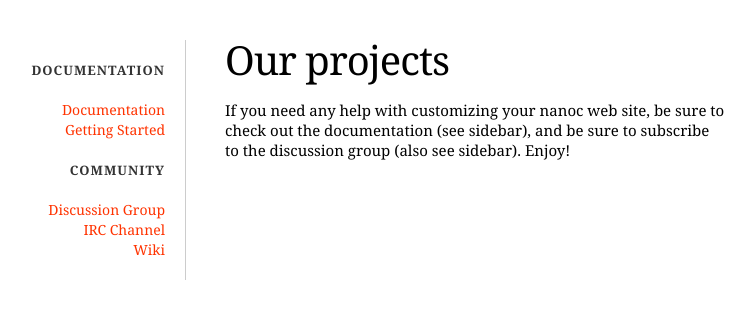
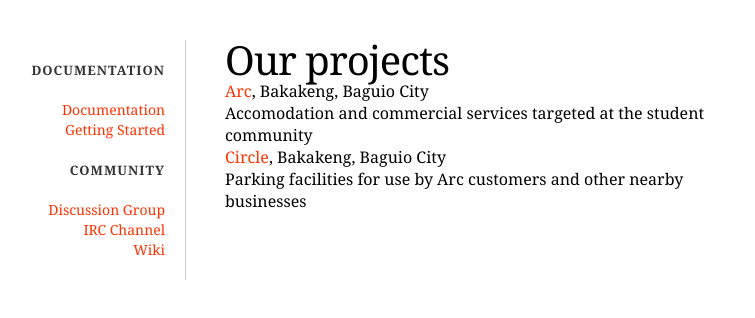
Before and after one commit to ecodevelopment/ecodevelopment.ph, a plain HTML site: page projects/index.html in a window 1280 px wide. Shown: the whole page, without its empty margins (55-810 px from the left). Drawn offline with Linux system fonts and the light colour scheme.

Commit message:
Website update at 2014-09-10 15:50:02

```diff
--- a/projects/index.html
+++ b/projects/index.html
@@ -12,7 +12,12 @@
     <div id="main">
       <h1>Our projects</h1>
 
-<p>If you need any help with customizing your nanoc web site, be sure to check out the documentation (see sidebar), and be sure to subscribe to the discussion group (also see sidebar). Enjoy!</p>
+<dl>
+	<dt><a href="http://arc.ph/">Arc</a>, Bakakeng, Baguio City</dt>
+	<dd>Accomodation and commercial services targeted at the student community<dd>
+	<dt><a href="http://circle.ph/">Circle</a>, Bakakeng, Baguio City</dt>
+	<dd>Parking facilities for use by Arc customers and other nearby businesses</dd>
+</dl>
 
     </div>
     <div id="sidebar">
```
Also changed, not shown: about/index.html (+1 -1 lines).
